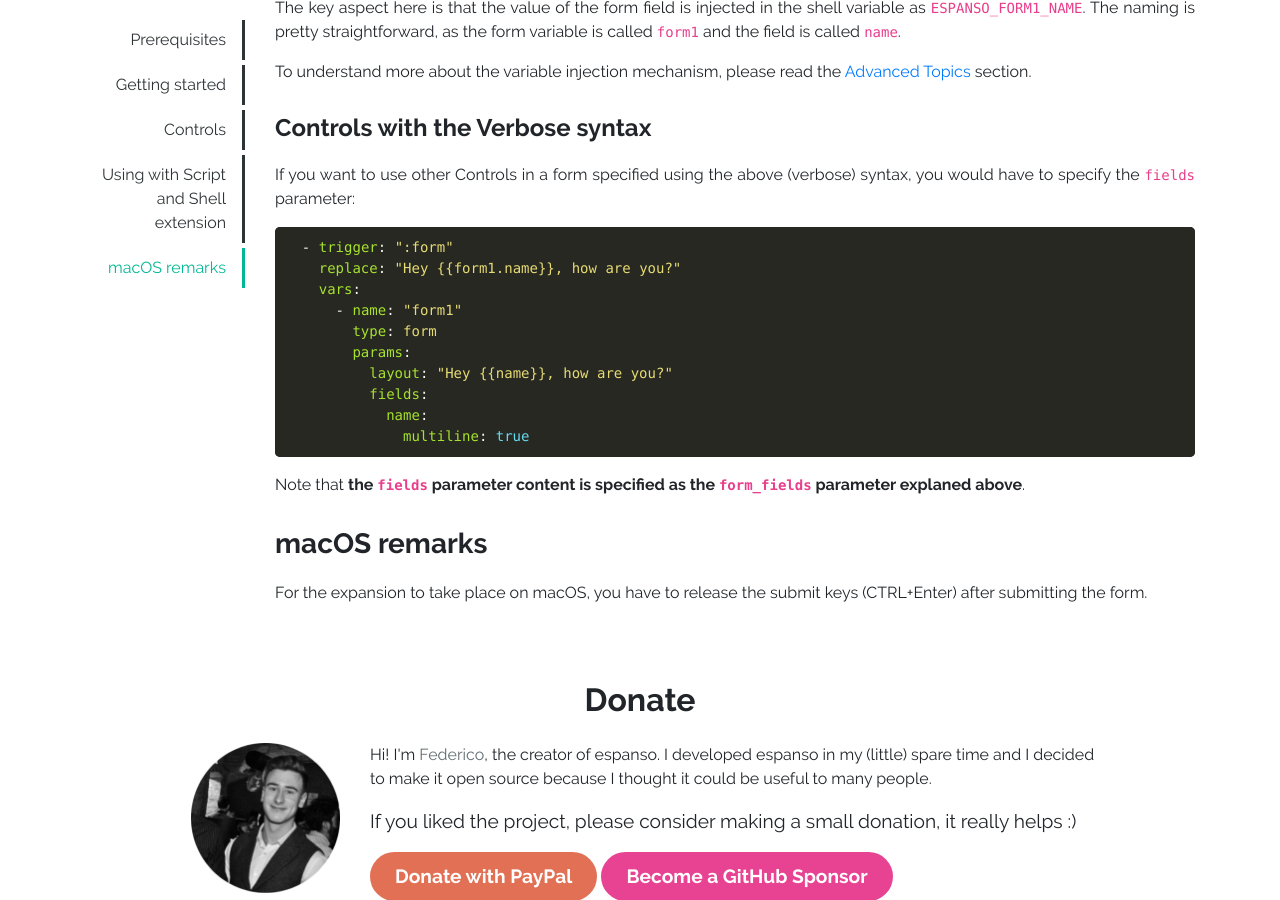
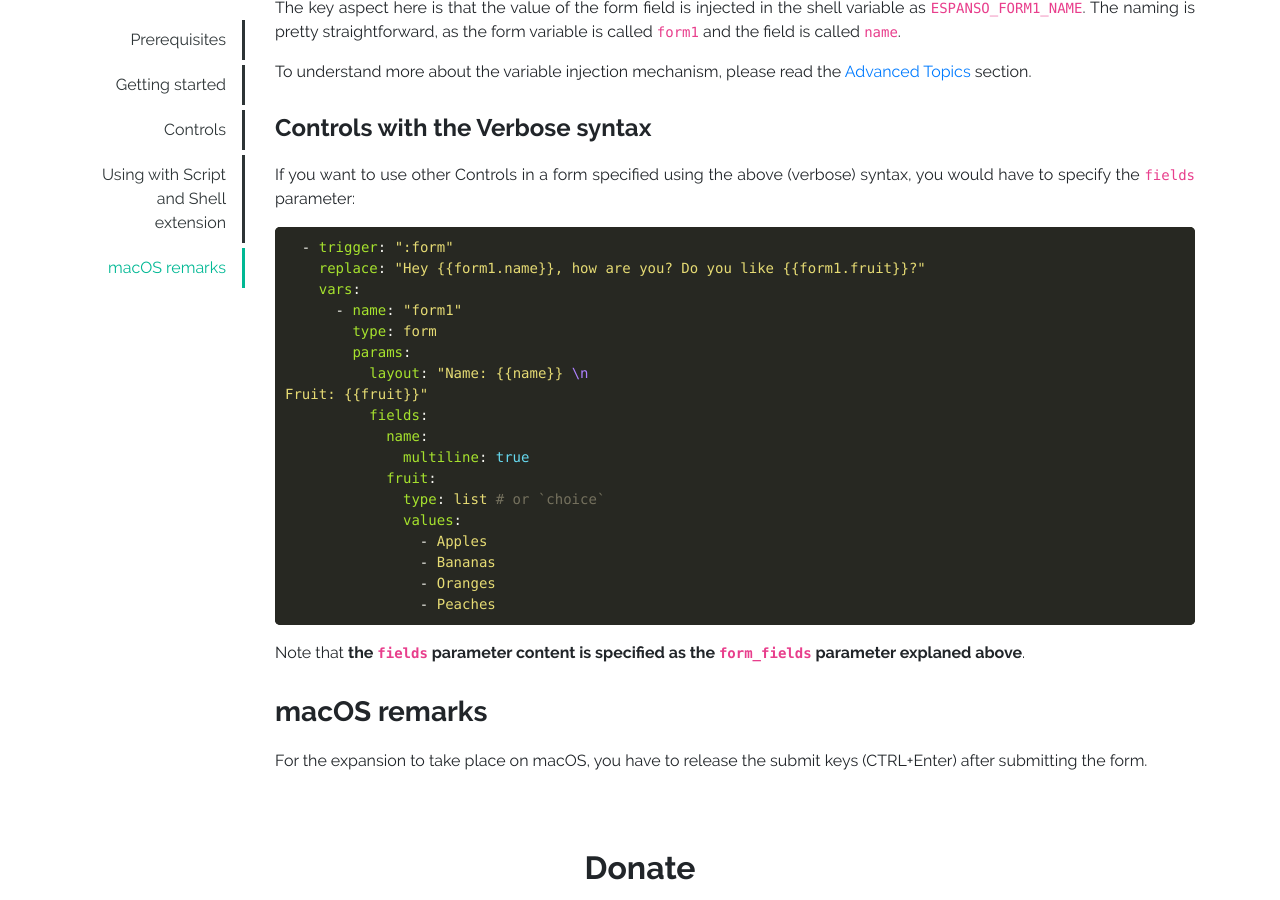
Before and after one commit to espanso/espanso, a Jekyll site: the page built from docs/forms.md, in a window 1280 px wide and 900 px high, scrolled down 4742 px. Built offline with Jekyll 4.4.1, drawn with Linux system fonts in a browser that asks for light colours.

Commit message:
add list to example of verbose syntax

````diff
--- a/docs/forms.md
+++ b/docs/forms.md
@@ -193,15 +193,23 @@ If you want to use other Controls in a form specified using the above (verbose)
 {% raw %}
 ```yaml
   - trigger: ":form"
-    replace: "Hey {{form1.name}}, how are you?"
+    replace: "Hey {{form1.name}}, how are you? Do you like {{form1.fruit}}?"
     vars:
       - name: "form1"
         type: form
         params:
-          layout: "Hey {{name}}, how are you?"
+          layout: "Name: {{name}} \n
+Fruit: {{fruit}}"
           fields:
             name:
               multiline: true
+            fruit:
+              type: list # or `choice`
+              values:
+                - Apples
+                - Bananas
+                - Oranges
+                - Peaches
 ```
 {% endraw %}
 
````
